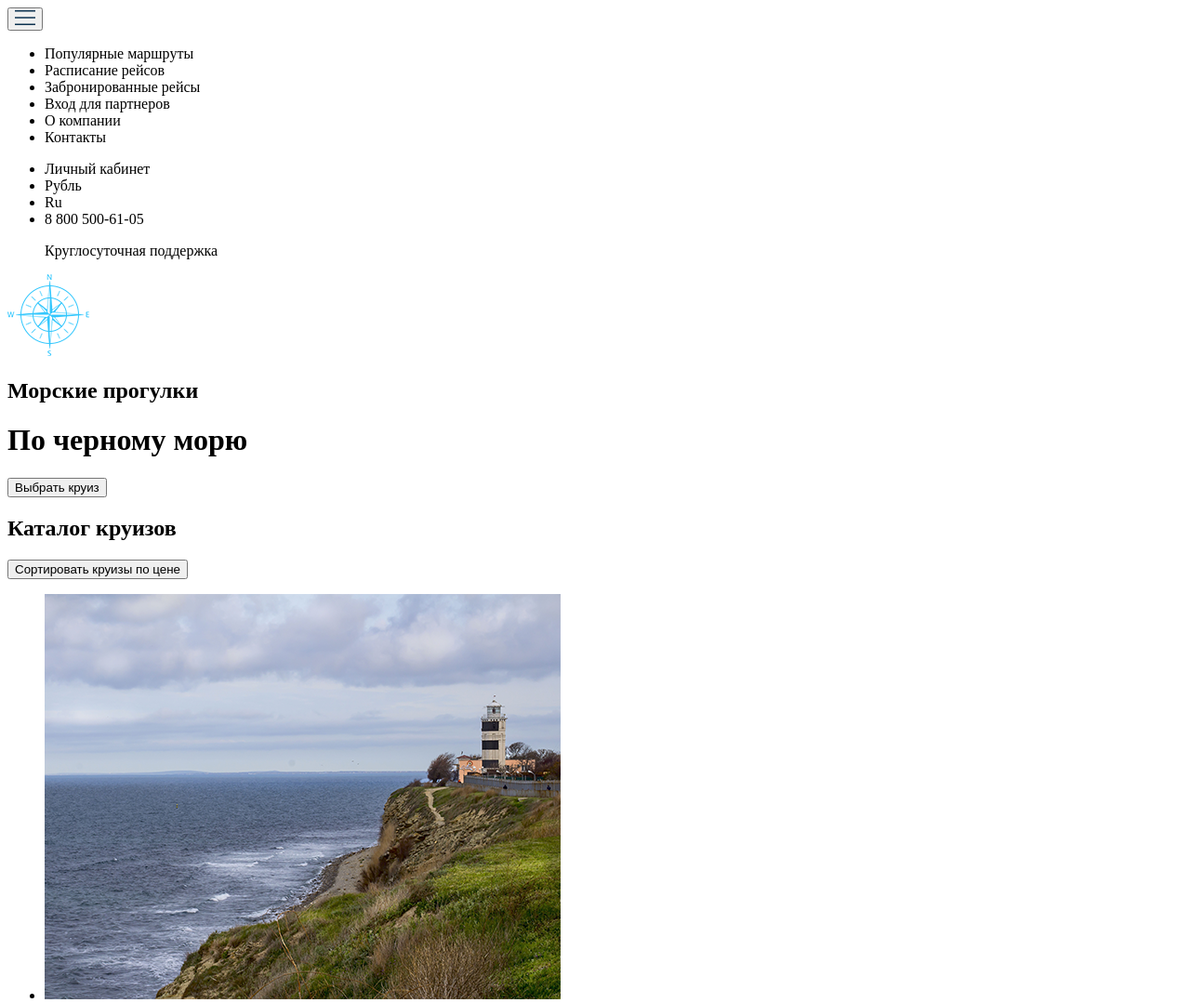
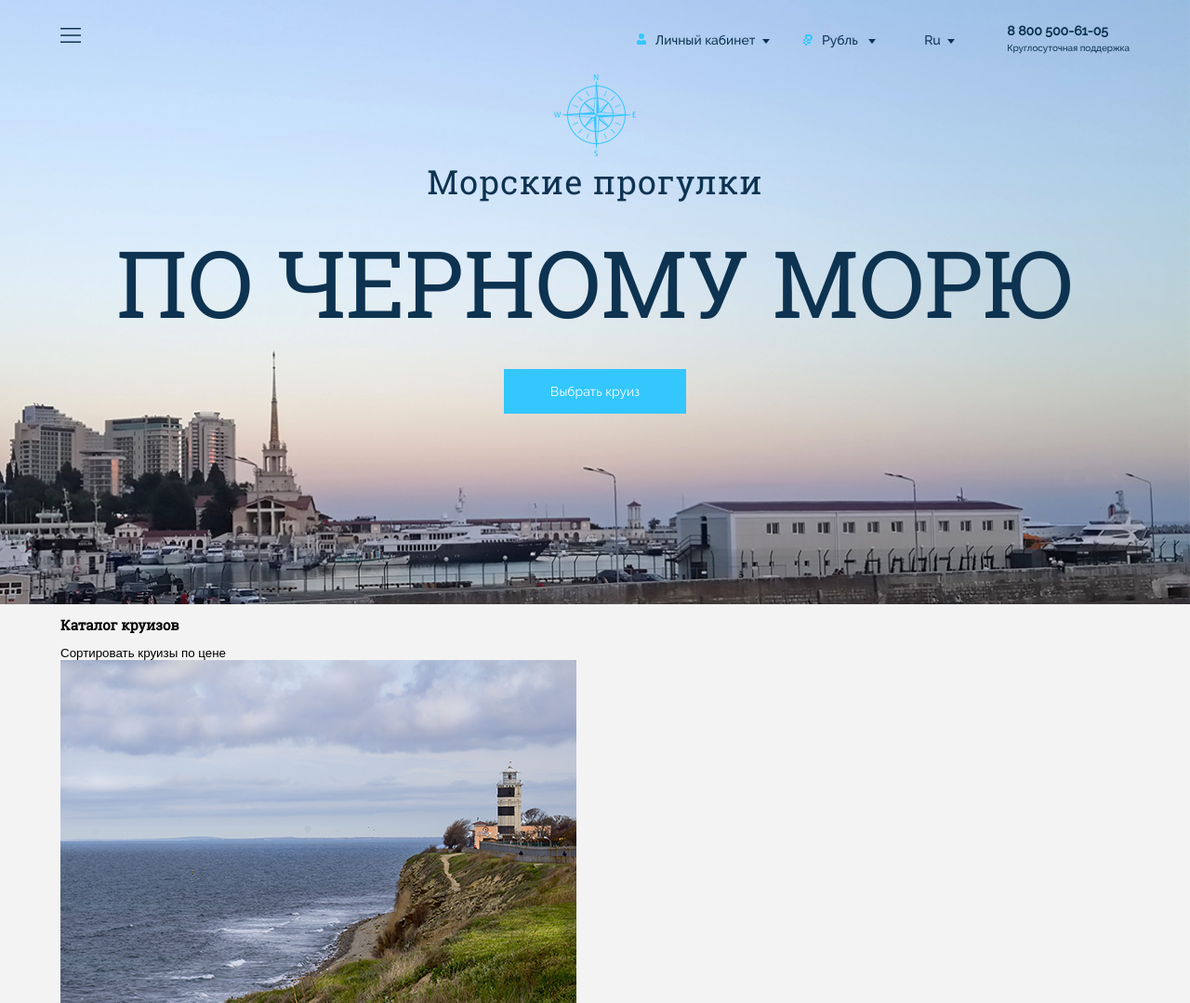
Before and after one commit to kors-ana/2up-test, a website: page app/index.html in a window 1280 px wide. Shown: the top 1079 px of the page at 93% size. Drawn offline with Linux system fonts and the light colour scheme.

Commit message:
did header

```diff
--- a/app/index.html
+++ b/app/index.html
@@ -10,31 +10,47 @@
 <body>
     <header class="header">
         <div class="container">
-            <nav class="menu">
-                <button class="'menu__button">
+            <nav class="navigation">
+                <div class="navigation__menu menu">
+                    <button class="menu__button">
                         <img src="img/svg/menu.svg" alt="">
                     </button>
                     <ul class="menu__list">
-                    <li class="list__item">Популярные маршруты</li>
-                    <li class="list__item">Расписание рейсов</li>
-                    <li class="list__item">Забронированные рейсы</li>
-                    <li class="list__item">Вход для партнеров</li>
-                    <li class="list__item">О компании</li>
-                    <li class="list__item">Контакты</li>
+                        <li class="list__item">
+                            <a class="list__ref">Популярные маршруты</a>
+                        </li>
+                        <li class="list__item">
+                            <a class="list__ref">Расписание рейсов</a>
+                        </li>
+                        <li class="list__item">
+                            <a class="list__ref">Забронированные рейсы</a>
+                        </li>
+                        <li class="list__item">
+                            <a class="list__ref">Вход для партнеров</a>
+                        </li>
+                        <li class="list__item">
+                            <a class="list__ref">О компании</a>
+                        </li>
+                        <li class="list__item">
+                            <a class="list__ref">Контакты</a>
+                        </li>
                     </ul>
-            </nav>
-            <ul class="header__params">
+                </div>
+                <ul class="navigation__params params">
                     <li class="params__item">Личный кабинет</li>
                     <li class="params__item">Рубль</li>
                     <li class="params__item">Ru</li>
-                <li class="params__item">8 800 500-61-05<p>Круглосуточная поддержка</p></li>
+                    <li class="params__item"><b>8 800 500-61-05</b><p class="params__item-subtext">Круглосуточная поддержка</p></li>
                 </ul>
+            </nav>
+            <div class="header__center">
                 <div class="header__logo">
                     <img src="img/pictures/header_logo.png" alt="">
                 </div>
                 <h2 class="header__title">Морские прогулки</h2>
                 <h1 class="header__title-important">По черному морю</h1>
                 <button class="header__button">Выбрать круиз</button>
+            </div>
         </div>
     </header>
 
--- a/app/scss/_fonts.scss
+++ b/app/scss/_fonts.scss
@@ -15,3 +15,21 @@
   }
   src: url('../fonts/Raleway/Raleway-Regular.ttf');
 }
+
+@font-face {
+  font:{
+    family: Raleway;
+    weight: 500;
+    style: normal;
+  }
+  src: url('../fonts/Raleway/Raleway-Medium.ttf');
+}
+
+@font-face {
+  font:{
+    family: Raleway;
+    weight: 300;
+    style: normal;
+  }
+  src: url('../fonts/Raleway/Raleway-Light.ttf');
+}
--- a/app/scss/_header.scss
+++ b/app/scss/_header.scss
@@ -1,12 +1,11 @@
 %mainText {
   font: {
     family: RobotoSlab;
-    size: 36px;
+    size: 3.6rem;
   }
-  line-height: 48px;
+  line-height: 4.8rem;
   color: #0d3351;
 }
-
 
 %minorText {
   font: {
@@ -15,3 +14,147 @@
   }
   color: #0d3351;
 }
+
+.header {
+  background: url('../img/pictures/header_background.png') no-repeat 100% 100%;
+  background-size: cover;
+}
+
+.container {
+  @extend %container;
+}
+
+.navigation {
+  display: flex;
+  justify-content: space-between;
+  height: 80px;
+}
+
+.menu {
+  &__list {
+    background-color: #0d3351;
+    margin-top: 10px;
+    padding: 55px 100px 70px 20px;
+    visibility: hidden;
+  }
+  &__button {
+    height: 0;
+    width: 0;
+    margin-top: 30px;
+  }
+}
+
+.list__ref {
+  font: {
+    family: RobotoSlab;
+    size: 1.8rem;
+  }
+  line-height: 4.8rem;
+  letter-spacing: 1px;
+  color: #fff;
+  padding: 25px;
+}
+
+.params {
+  display: flex;
+  justify-content: space-between;
+  width: 510px;
+  margin-top: 35px;
+  &__item {
+    @extend %minorText;
+    font-weight: 500;
+    position: relative;
+    &:last-child {
+      margin-top: -10px;
+    }
+    &-subtext {
+      font-size: 1rem;
+      padding: 0;
+      padding-top: 5px;
+      margin: 0;
+    }
+    &:first-child:before {
+      content: "";
+      width: 10px;
+      height: 12px;
+      position: absolute;
+      top: 1px;
+      left: -20px;
+      background: url('../img/svg/navigation_user.svg') 100% 100%;
+    }
+    &:first-child:after {
+      content: "";
+      width: 8px;
+      height: 5px;
+      position: absolute;
+      top: 7px;
+      left: 115px;
+      background: url('../img/svg/navigation_arrow.svg') 100% 100%;
+    }
+    &:nth-child(2):before {
+      content: "";
+      width: 10px;
+      height: 12px;
+      position: absolute;
+      top: 2px;
+      left: -20px;
+      background: url('../img/svg/navigatoon_ruble.svg') 100% 100%;
+    }
+    &:nth-child(2):after {
+      content: "";
+      width: 8px;
+      height: 5px;
+      position: absolute;
+      top: 7px;
+      left: 50px;
+      background: url('../img/svg/navigation_arrow.svg') 100% 100%;
+    }
+    &:nth-child(3):after {
+      content: "";
+      width: 8px;
+      height: 5px;
+      position: absolute;
+      top: 7px;
+      left: 25px;
+      background: url('../img/svg/navigation_arrow.svg') 100% 100%;
+    }
+  }
+}
+
+.header {
+  &__center {
+    display: flex;
+    flex-direction: column;
+    justify-content: flex-start;
+    align-items: center;
+    height: 570px;
+  }
+  &__title {
+    @extend %mainText;
+    margin: 0;
+    font-weight: 300;
+    letter-spacing: 1px;
+    &-important {
+      @extend %mainText;
+      font: {
+        size: 10rem;
+        weight: 300;
+      }
+      text-transform: uppercase;
+      margin: {
+        top: 60px;
+        bottom: 70px;
+      }
+    }
+  }
+  &__button {
+    font: {
+      family: Raleway;
+      size: 1.4rem;
+    }
+    line-height: 4.8rem;
+    color: #fff;
+    background-color: #33c7fd;
+    padding: 0px 50px;
+  }
+}
--- a/app/scss/_reset.scss
+++ b/app/scss/_reset.scss
@@ -12,3 +12,9 @@ ul, li, body {
 a {
   text-decoration: none;
 }
+
+button {
+  border: none;
+  background: none;
+  padding: 0;
+}
--- a/app/scss/styles.scss
+++ b/app/scss/styles.scss
@@ -0,0 +1,11 @@
+// common styles
+@import "mixins";
+@import "fonts";
+@import "reset";
+@import "common";
+
+
+//  sections
+@import "header";
+@import "main";
+@import "footer";
```
Also changed, not shown: app/css/styles.css, app/fonts/Raleway/Raleway-Light.ttf (added), app/fonts/Raleway/Raleway-Medium.ttf (added), app/img/svg/navigation_arrow.svg (added), app/img/svg/navigation_user.svg (added), app/img/svg/navigatoon_ruble.svg (added), app/js/scripts.js (added). Lines whose indentation alone changed are shown as unchanged.
